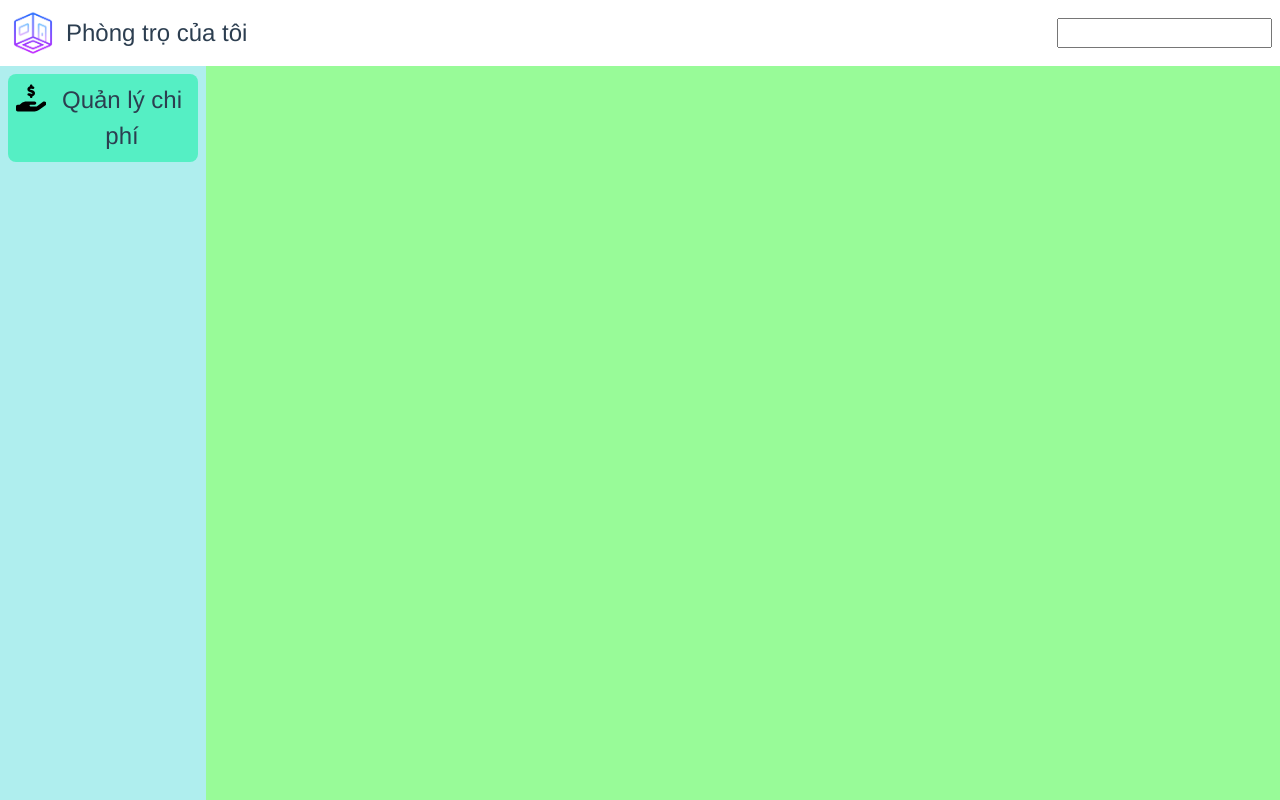
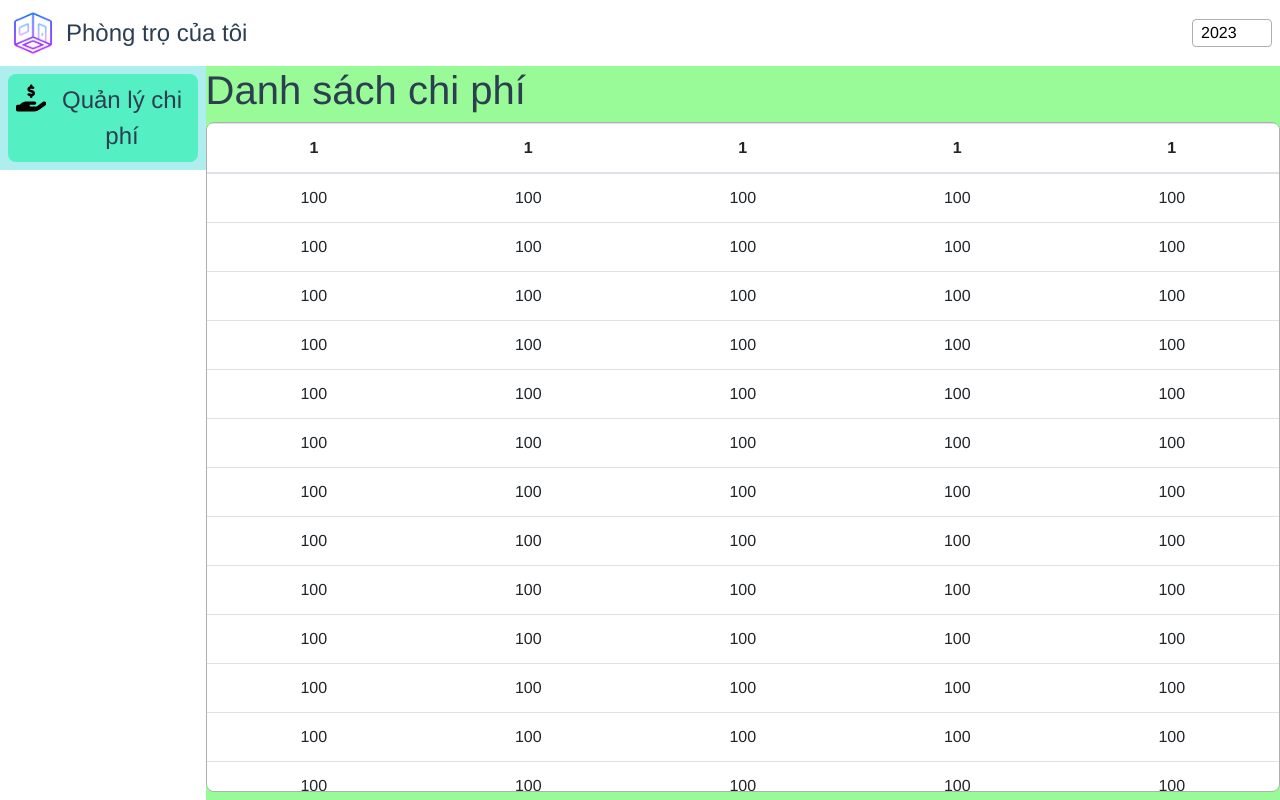
Before and after one commit to NguyenThinhDatEng/rent-room_management, a Vue app: page / in a window 1280 px wide. Built offline with nearby package versions, Linux system fonts and the light colour scheme.

Commit message:
style: talbe

```diff
--- /dev/null
+++ b/src/components/base/table/VData.vue
@@ -0,0 +1,20 @@
+<template>
+  <td>100</td>
+</template>
+
+<script>
+export default {
+  name: "TableData",
+  created() {},
+  components: {},
+  props: {},
+  emits: [],
+  methods: {},
+  data() {
+    return {};
+  },
+};
+</script>
+
+<style scoped>
+</style>
--- /dev/null
+++ b/src/components/base/table/VHead.vue
@@ -0,0 +1,26 @@
+<template>
+  <thead>
+    <th>1</th>
+    <th>1</th>
+    <th>1</th>
+    <th>1</th>
+    <th>1</th>
+  </thead>
+</template>
+
+<script>
+export default {
+  name: "TableHead",
+  created() {},
+  components: {},
+  props: {},
+  emits: [],
+  methods: {},
+  data() {
+    return {};
+  },
+};
+</script>
+
+<style scoped>
+</style>
--- /dev/null
+++ b/src/components/base/table/VRow.vue
@@ -0,0 +1,31 @@
+<template>
+  <tr>
+    <v-data></v-data>
+    <v-data></v-data>
+    <v-data></v-data>
+    <v-data></v-data>
+    <v-data></v-data>
+  </tr>
+</template>
+
+<script>
+import VData from "./VData.vue";
+
+export default {
+  name: "TableRow",
+  components: { VData },
+  created() {},
+  props: {},
+  emits: [],
+  methods: {},
+  data() {
+    return {};
+  },
+};
+</script>
+
+<style scoped lang="scss">
+tr {
+  height: 40px;
+}
+</style>
--- /dev/null
+++ b/src/components/base/table/VTable.vue
@@ -0,0 +1,80 @@
+<template>
+  <div class="table">
+    <table>
+      <v-table-head />
+      <tbody>
+        <v-table-row />
+        <v-table-row />
+        <v-table-row />
+        <v-table-row />
+        <v-table-row />
+        <v-table-row />
+        <v-table-row />
+        <v-table-row />
+        <v-table-row />
+        <v-table-row />
+        <v-table-row />
+        <v-table-row />
+        <v-table-row />
+        <v-table-row />
+        <v-table-row />
+        <v-table-row />
+        <v-table-row />
+        <v-table-row />
+        <v-table-row />
+        <v-table-row />
+      </tbody>
+      <tfoot></tfoot>
+    </table>
+  </div>
+</template>
+
+<script>
+// components
+import VTableHead from "./VHead.vue";
+import VTableRow from "./VRow.vue";
+
+export default {
+  name: "TableVue",
+  components: { VTableHead, VTableRow },
+  created() {},
+  props: {},
+  emits: [],
+  methods: {},
+  data() {
+    return {};
+  },
+};
+</script>
+
+<style scoped lang="scss">
+$table__border--color: #afafaf;
+
+.table {
+  background-color: #fff;
+  margin-bottom: 0;
+  height: calc(100vh - 130px);
+  overflow: auto;
+  border: 1px solid $table__border--color;
+  border-radius: 8px;
+
+  table {
+    width: 100%;
+    height: 500px;
+
+    thead {
+      position: sticky;
+      top: 0;
+      background-color: #fff;
+
+      //   &:before {
+      //     content: "";
+      //   }
+
+      //   &:after {
+      //     content: "";
+      //   }
+    }
+  }
+}
+</style>
--- a/src/components/layout/TheContent.vue
+++ b/src/components/layout/TheContent.vue
@@ -1,10 +1,18 @@
 <template>
-  <div class="content"></div>
+  <div class="content">
+    <h1>Danh sách chi phí</h1>
+    <v-table></v-table>
+  </div>
 </template>
 
 <script>
+import VTable from "../base/table/VTable.vue";
+
 export default {
   name: "TheContent",
+  components: {
+    VTable,
+  },
   data() {
     return {};
   },
@@ -13,7 +21,13 @@ export default {
 
 <style scoped lang="scss">
 .content {
+  display: flex;
+  flex-direction: column;
   flex: 8.5;
   background-color: palegreen;
+
+  h1 {
+    width: max-content;
+  }
 }
 </style>
--- a/src/components/layout/TheHeader.vue
+++ b/src/components/layout/TheHeader.vue
@@ -6,7 +6,12 @@
         <p class="ml-2">Phòng trọ của tôi</p>
       </div>
       <div class="header__right">
-        <input type="number" :value="Function.ge" />
+        <input
+          type="number"
+          :value="Function.getCurrentYear()"
+          min-length="4"
+          max-length="4"
+        />
       </div>
     </div>
   </div>
@@ -29,6 +34,8 @@ export default {
 </script>
 
 <style lang="scss" scoped>
+$input__border--hover: #81ecec;
+
 #theHeader {
   .header {
     display: flex;
@@ -52,6 +59,18 @@ export default {
     .header__right {
       display: flex;
       align-items: center;
+
+      input {
+        padding-left: 8px;
+        border: 1px solid #afafaf;
+        border-radius: 4px;
+        outline: none;
+        width: 80px;
+
+        &:hover {
+          border-color: $input__border--hover;
+        }
+      }
     }
   }
 }
--- a/src/components/layout/TheSidebar.vue
+++ b/src/components/layout/TheSidebar.vue
@@ -35,8 +35,8 @@ export default {
 $item__bg: #55efc4;
 
 .sidebar {
-  height: 100%;
   flex: 1.5;
+  height: fit-content;
   background-color: paleturquoise;
   padding: 8px;
 
```
Also changed, not shown: src/components/base/table/VFoot.vue (added).
